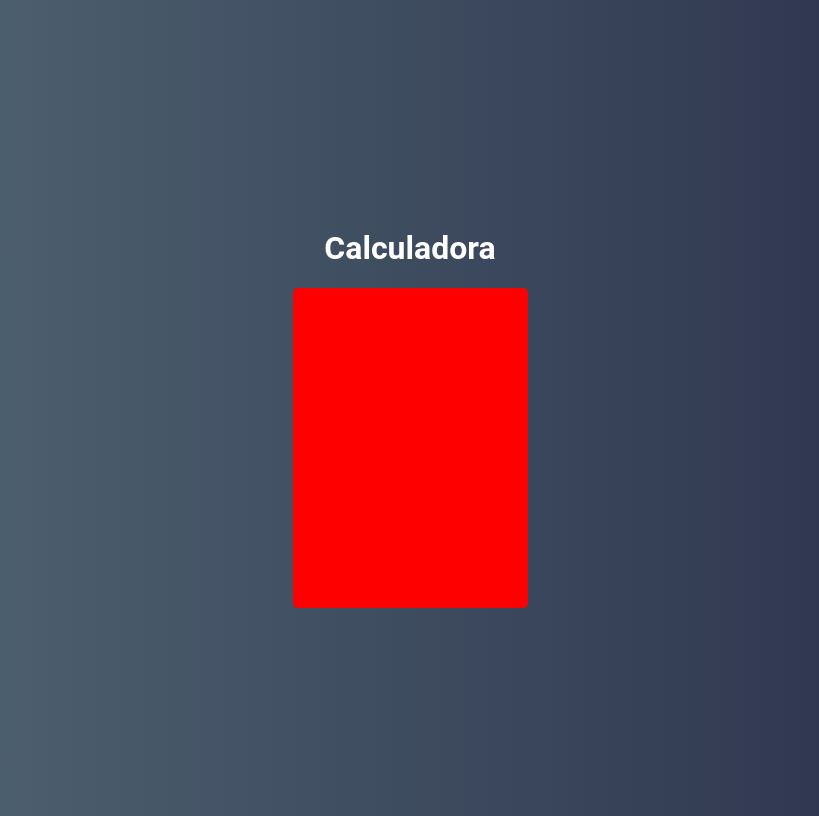
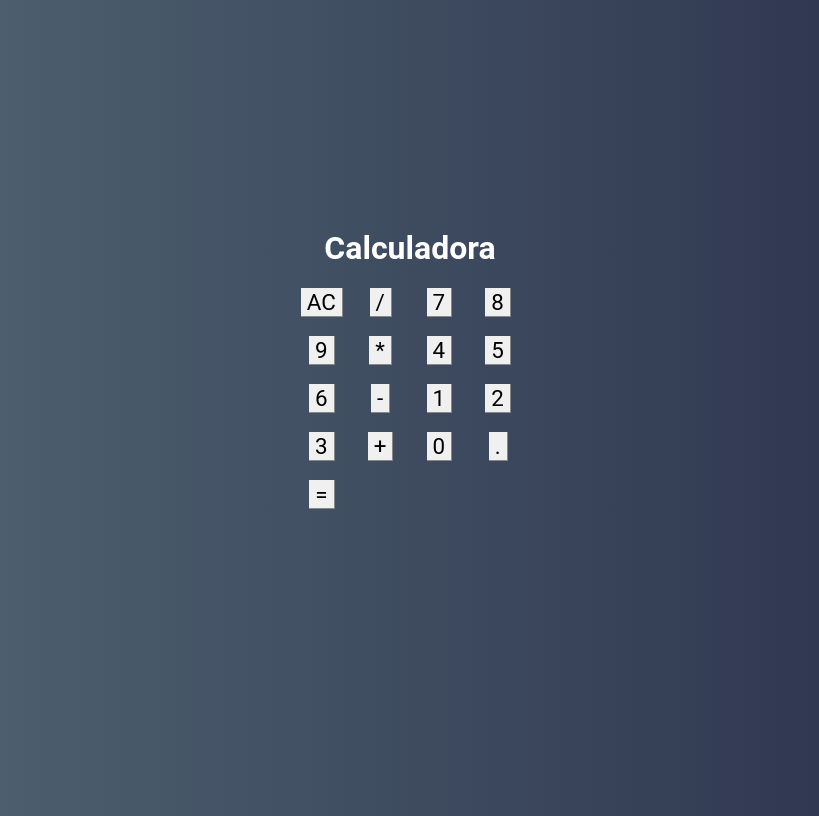
Before and after one commit to kauanaagostini/calculadora, a React (Create React App) app: page / in a window 1280 px wide. Shown: the whole page, without its empty margins (230-1049 px from the left). Built offline with nearby package versions, Linux system fonts and the light colour scheme.

Commit message:
criado componente button e acrescentado na calculadora.

```diff
--- /dev/null
+++ b/src/components/Button.css
@@ -0,0 +1,13 @@
+:root {
+  --bg-button: #f0f0f0;
+  --border-button: solid 1px #888;
+}
+
+.button {
+  font-size: 1.4rem;
+  background-color: var(--bg-button);
+  border: none;
+  border-right: var(--border-button);
+  border-bottom: var(--border-button);
+  outline: none;
+}
--- /dev/null
+++ b/src/components/Button.jsx
@@ -0,0 +1,12 @@
+import React from 'react';
+import './Button.css';
+
+const Button = (props) => {
+  return (
+    <div>
+      <button className="button">{props.label}</button>
+    </div>
+  )
+}
+
+export default Button
--- a/src/main/Calculator.css
+++ b/src/main/Calculator.css
@@ -1,7 +1,10 @@
 .calculator {
-  height: 320px;
-  width: 235px;
-  border-radius: 5px;
-  overflow: hidden;
-  background-color: red;
+	height: 320px;
+	width: 235px;
+	border-radius: 5px;
+	overflow: hidden;
+
+	display: grid;
+	grid-template-columns: repeat(4, 25%);
+	grid-template-rows: 48px 48px 48px 48px 48px;
 }
--- a/src/main/Calculator.jsx
+++ b/src/main/Calculator.jsx
@@ -1,10 +1,27 @@
-import React, { Component } from 'react';
+import React from 'react';
 import './Calculator.css';
+import Button from '../components/Button';
 
 const Calculator = () => {
   return (
     <div className="calculator">
-
+      <Button label="AC" />
+      <Button label="/" />
+      <Button label="7" />
+      <Button label="8" />
+      <Button label="9" />
+      <Button label="*" />
+      <Button label="4" />
+      <Button label="5" />
+      <Button label="6" />
+      <Button label="-" />
+      <Button label="1" />
+      <Button label="2" />
+      <Button label="3" />
+      <Button label="+" />
+      <Button label="0" />
+      <Button label="." />
+      <Button label="=" />
     </div>
   )
 }
```
